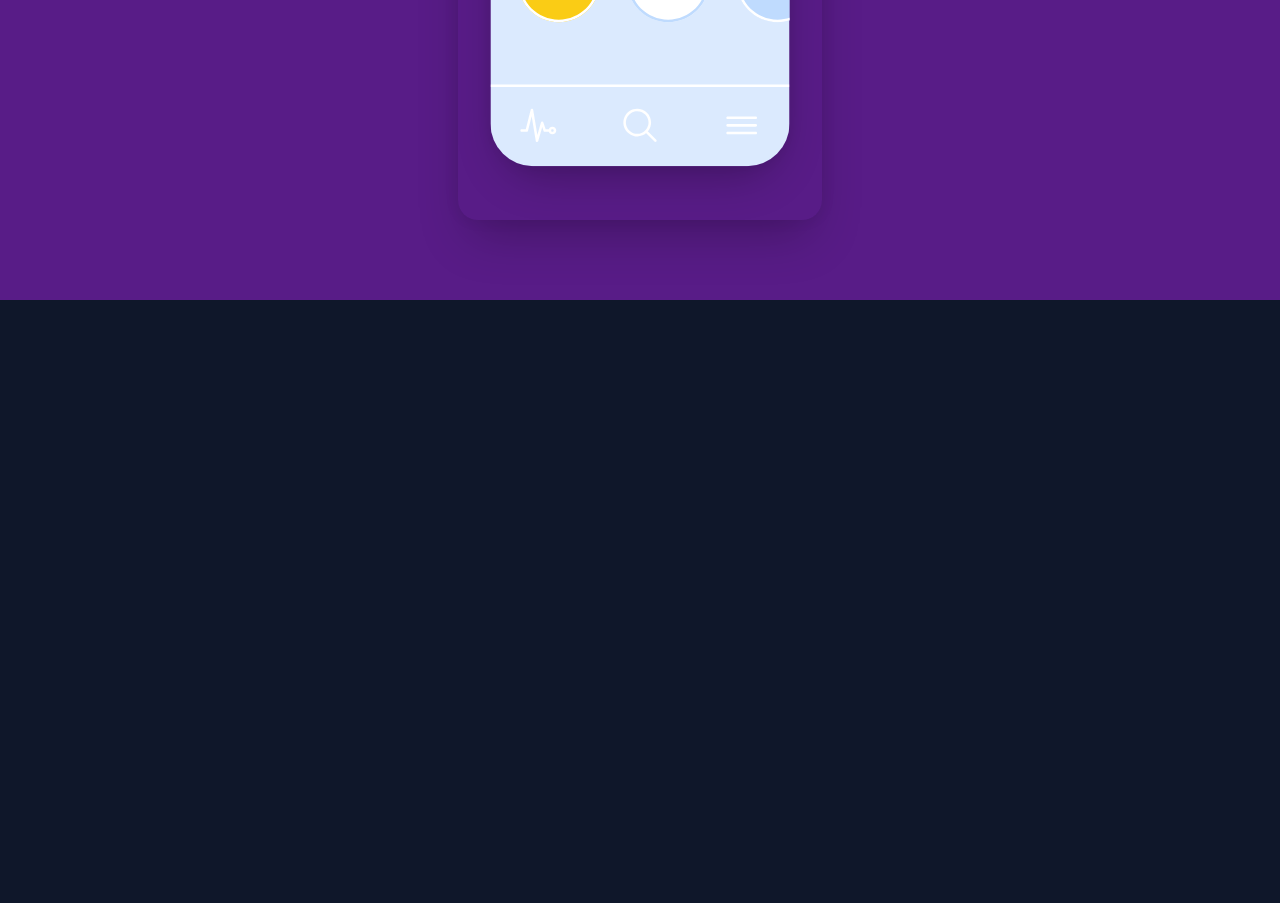
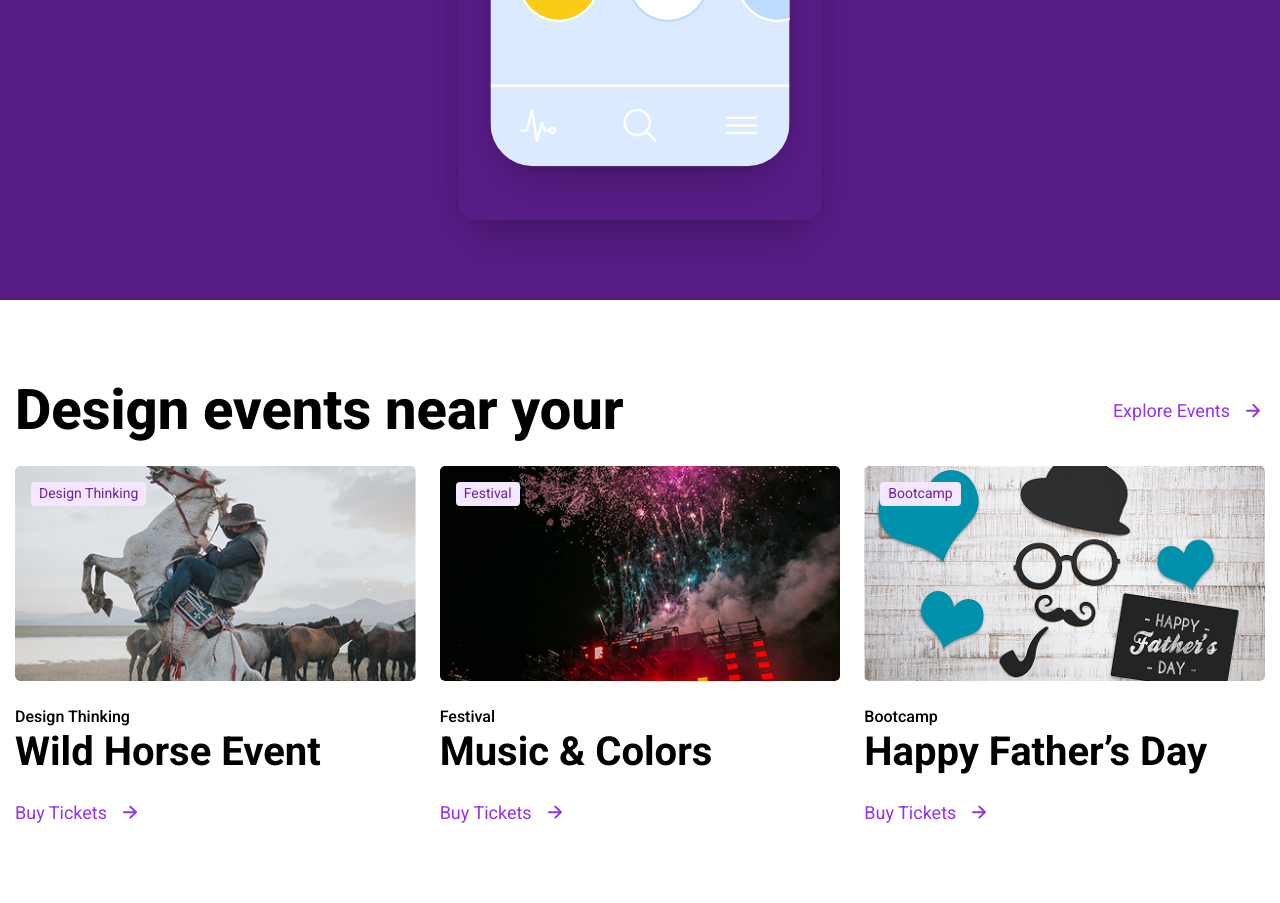
Before and after one commit to AlinaRyabova/weeb, a plain HTML site: page index.html in a window 1280 px wide. Shown: the part 4713-5616 px from the top of the page. Before the commit the page ends 5013 px from the top, so only its background shows below. Drawn offline with Linux system fonts and the light colour scheme.

Commit message:
add section events

```diff
--- a/css/style.css
+++ b/css/style.css
@@ -540,3 +540,108 @@ body {
     justify-self: start;
   }
 }
+/* ========================================================== */
+
+.events {
+  background-color: #fff;
+  color: #000;
+}
+
+.events__header {
+  display: flex;
+  align-items: center;
+  gap: 20px;
+  justify-content: space-between;
+}
+.events__header:not(:last-child) {
+  margin-bottom: 24px;
+}
+
+.events__link {
+  flex-shrink: 0;
+}
+
+.events__items {
+  display: grid;
+  gap: 24px;
+  grid-template-columns: repeat(auto-fill, minmax(min(300px, 100%), 1fr));
+}
+
+.item-event {
+  position: relative;
+}
+.item-event__category {
+  position: absolute;
+  z-index: 2;
+  top: 16px;
+  left: 16px;
+  border-radius: 4px;
+  background-color: #f3e8ff;
+  color: #6b21a8;
+  font-size: 14px;
+  line-height: 1.4;
+  padding: 2px 8px;
+  transition: color 0.3s, background-color 0.3s;
+}
+.item-event__category:hover {
+  color: #fff;
+  background-color: #6b21a8;
+}
+.item-event__link-image {
+  display: block;
+  overflow: hidden;
+  border-radius: 5px;
+}
+.item-event__image {
+  transition: transform 0.5s;
+
+  object-fit: cover;
+  width: 100%;
+  height: 100%;
+  aspect-ratio: 410 / 220;
+}
+.item-event__image:hover {
+  transform: scale(1.05);
+}
+.item-event__body {
+  padding-top: 24px;
+}
+
+.body-item-event__category {
+  font-size: 16px;
+  font-weight: 500;
+  line-height: 1.1;
+}
+.body-item-event__category:not(:last-child) {
+  margin-bottom: 4px;
+}
+.body-item-event__category:hover {
+  text-decoration: underline;
+}
+.body-item-event__title {
+  font-size: 40px;
+  line-height: 1.1;
+  font-weight: 700;
+  transition: color 0.3s;
+}
+.body-item-event__title:hover {
+  color: #6b21a8;
+}
+.body-item-event__title:not(:last-child) {
+  margin-bottom: 28px;
+}
+@media (max-width: 991.98px) {
+  .body-item-event__title {
+    font-size: 32px;
+  }
+}
+@media (max-width: 767.98) {
+  .events__header {
+    text-align: center;
+    flex-direction: column;
+    align-items: center;
+  }
+  .body-item-event__title {
+    font-size: 24px;
+  }
+}
--- a/index.html
+++ b/index.html
@@ -274,6 +274,84 @@
           </div>
         </div>
       </section>
+      <section class="page__events events">
+        <div class="events__container">
+          <div class="events__header">
+            <h2 class="events__title title">Design events near your</h2>
+            <a href="#" class="events__link link-event"
+              ><span>Explore Events</span></a
+            >
+          </div>
+          <div class="events__items">
+            <article class="events__item item-event">
+              <a href="#" class="item-event__category"> Design Thinking </a>
+              <a href="#" class="item-event__link-image">
+                <img
+                  src="img/img-design1.jpg"
+                  class="item-event__image"
+                  alt="Image"
+                />
+              </a>
+              <div class="item-event__body body-item-event">
+                <a href="#" class="body-item-event__category"
+                  >Design Thinking</a
+                >
+                <h4 class="body-item-event__title">
+                  <a href="#" class="body-item-event__link-title"
+                    >Wild Horse Event</a
+                  >
+                </h4>
+                <a href="#" class="body-item-event__link link-event"
+                  ><span>Buy Tickets</span></a
+                >
+              </div>
+            </article>
+            <article class="events__item item-event">
+              <a href="#" class="item-event__category">Festival</a>
+              <a href="#" class="item-event__link-image">
+                <img
+                  src="img/img-festival2.jpg"
+                  class="item-event__image"
+                  alt="Image"
+                />
+              </a>
+              <div class="item-event__body body-item-event">
+                <a href="#" class="body-item-event__category">Festival</a>
+                <h4 class="body-item-event__title">
+                  <a href="#" class="body-item-event__link-title"
+                    >Music & Colors</a
+                  >
+                </h4>
+                <a href="#" class="body-item-event__link link-event"
+                  ><span>Buy Tickets</span></a
+                >
+              </div>
+            </article>
+            <article class="events__item item-event">
+              <a href="#" class="item-event__category">Bootcamp</a>
+              <a href="#" class="item-event__link-image">
+                <img
+                  src="img/img-bootcamp3.jpg"
+                  class="item-event__image"
+                  alt="Image"
+                />
+              </a>
+              <div class="item-event__body body-item-event">
+                <a href="#" class="body-item-event__category">Bootcamp</a>
+                <h4 class="body-item-event__title">
+                  <a href="#" class="body-item-event__link-title"
+                    >Happy Father’s Day</a
+                  >
+                </h4>
+                <a href="#" class="body-item-event__link link-event"
+                  ><span>Buy Tickets</span></a
+                >
+              </div>
+            </article>
+          </div>
+        </div>
+      </section>
+
       <footer class="footer"></footer>
     </div>
     <script type="module" src="js/script.js"></script>
```
Also changed, not shown: img/facebook.svg (added), img/img-bootcamp3.jpg (added), img/img-design1.jpg (added), img/img-festival2.jpg (added), img/instagram.svg (added), img/linkedin.svg (added), img/twitter.svg (added), img/youtube.svg (added).
